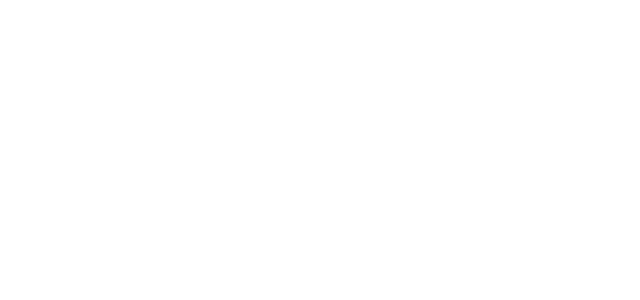
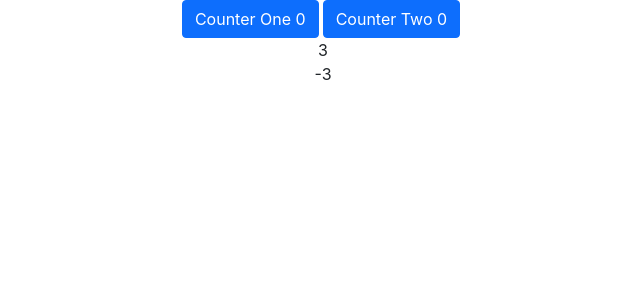
Before and after one commit to akash9753/GlobalReactNew, a React (Create React App) app: page /usecallback in a window 1280 px wide. Before the commit this address had no page. Shown: the top 300 px of the page, without its empty margins (317-957 px from the left). Built offline with nearby package versions, Linux system fonts and the light colour scheme.

Commit message:
useCallback hook

```diff
--- a/src/App.js
+++ b/src/App.js
@@ -45,6 +45,7 @@
 import Usestate from "./Hooks/Usestate";
 import Useeffect from "./Hooks/Useeffect";
 import Usememo from "./Hooks/Usememo";
+import Usecallback from "./Hooks/Usecallback";
 function App() {
   useEffect(() => {
     document.title = "Global React";
@@ -147,6 +148,7 @@
           <Route path="/usestate" element={<Usestate />} />
           <Route path="/useeffect" element={<Useeffect />} />
           <Route path="/usememo" element={<Usememo />} />
+          <Route path="/usecallback" element={<Usecallback />} />
         </Routes>
 
         <Routes>
--- a/src/Home.js
+++ b/src/Home.js
@@ -21,6 +21,9 @@
         <li>
           <Link to="/usememo">useMemo Hook</Link>
         </li>
+        <li>
+          <Link to="/usecallback">useCallback Hook</Link>
+        </li>
       </ul>
       </div>
     </>
--- /dev/null
+++ b/src/Hooks/Child.js
@@ -0,0 +1,17 @@
+import React, { useEffect, useState } from 'react';
+
+const Child = ({getItems}) => {
+    const [items,setItems] = useState([])
+    useEffect(()=>{
+        setItems(getItems(3))
+    },[getItems])
+    return (
+        <div>
+            {items && items.map(item=>{
+                return <div key={item}>{item} </div>
+            })}
+        </div>
+    );
+};
+
+export default Child;
--- /dev/null
+++ b/src/Hooks/Usecallback.js
@@ -0,0 +1,29 @@
+import React,{useCallback, useState} from 'react';
+import Child from './Child';
+const Usecallback = () => {
+    const [counterOne, setCounterOne] = useState(0);
+    const [counterTwo, setCounterTwo] = useState(0);
+
+    const getItems=useCallback((num)=>{
+        console.log(counterTwo+1,counterTwo-1);
+        for (let i = 0; i < 1000; i++) {}
+        console.log('getItems');
+               return [counterTwo+num,counterTwo-num]
+    },[counterTwo])
+
+    // const getItems=()=>{
+    //     console.log(counterTwo+1,counterTwo-1);
+    //     for (let i = 0; i < 10000000000; i++) {}
+    //     console.log('getItems');
+    //            return [counterTwo+1,counterTwo-1]
+    // }
+    return (
+        <div className='App'>
+            <button style={{marginRight:4}}  className='btn btn-primary' onClick={()=>setCounterOne(counterOne+1)} >Counter One {counterOne}</button>
+            <button style={{marginRight:4}}  className='btn btn-primary' onClick={()=>setCounterTwo(counterTwo+1)}>Counter Two {counterTwo}</button>
+            <Child getItems={getItems}/>
+        </div>
+    );
+};
+
+export default Usecallback;
```
